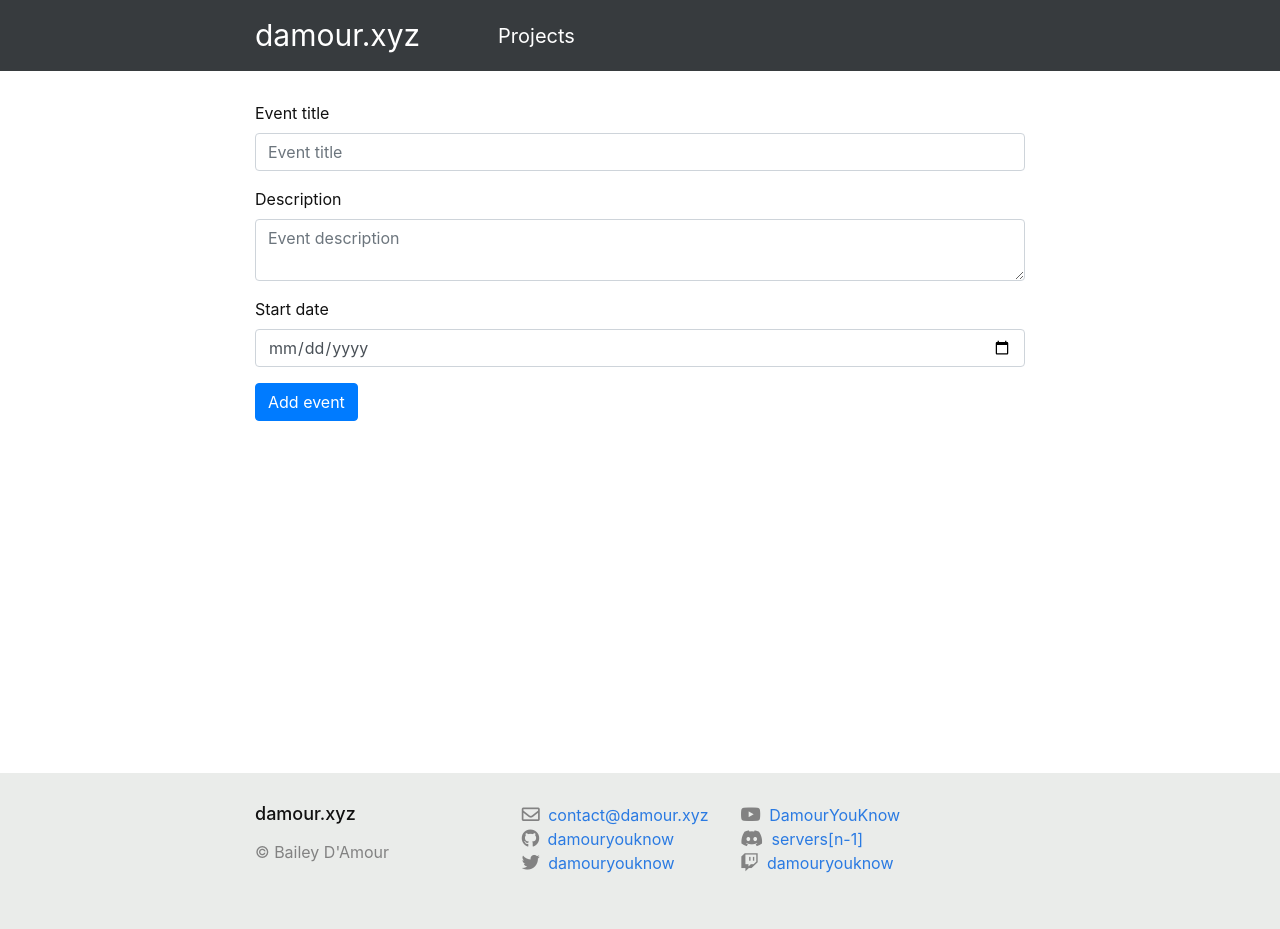
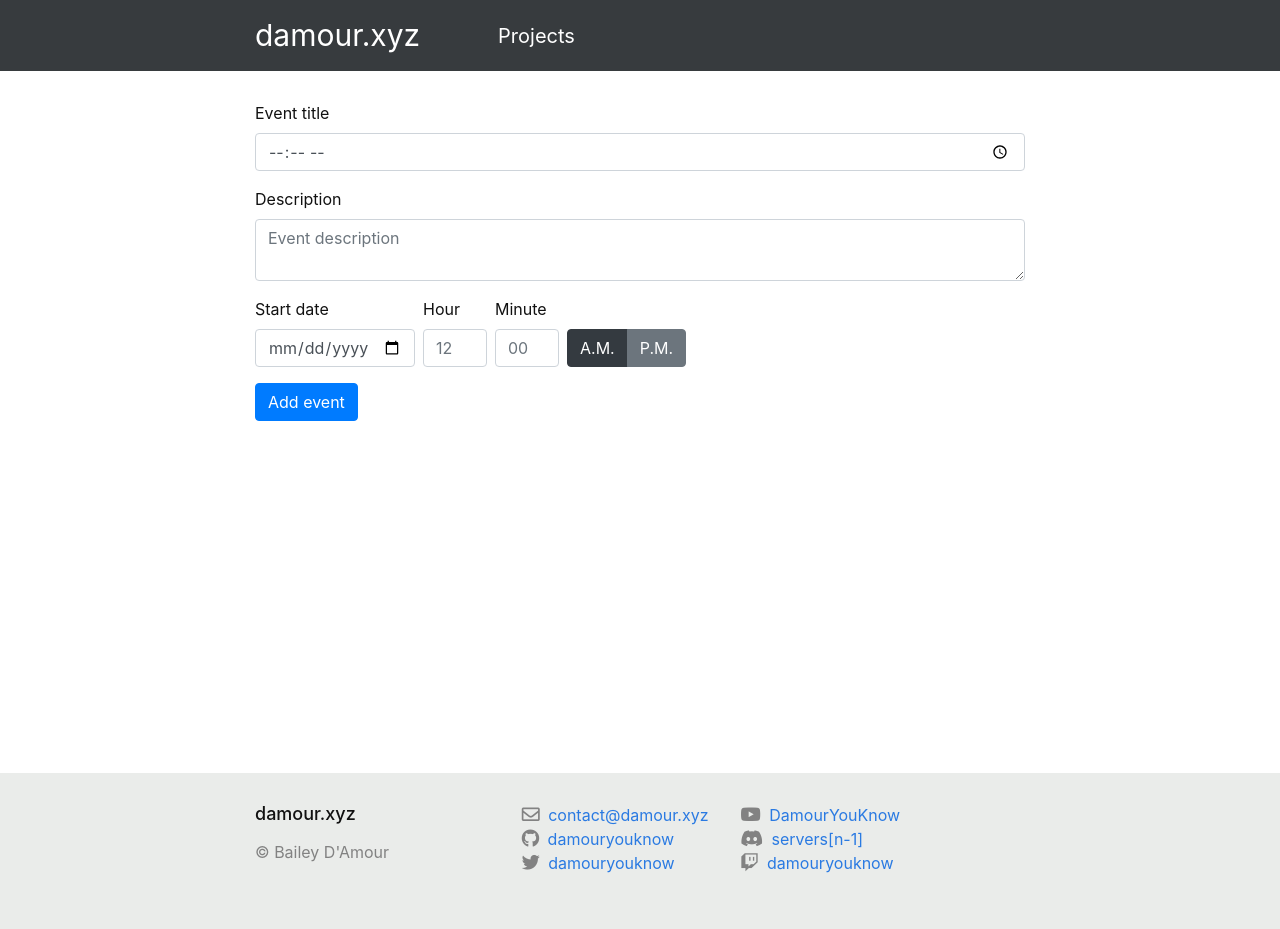
Before and after one commit to DamourYouKnow/damour.xyz, a Jekyll site: the page built from _apps/scheduler.html, in a window 1280 px wide. Built offline with Jekyll 4.4.1, drawn with Linux system fonts in a browser that asks for light colours; nearby versions of some CDN libraries.

Commit message:
Add time picker

```diff
--- a/_apps/scheduler.html
+++ b/_apps/scheduler.html
@@ -5,15 +5,31 @@ layout: default
 <form onsubmit="return false;">
     <div class="form-group">
         <label for="title">Event title</label>
-        <input id="title" type="text" class="form-control" placeholder="Event title">
+        <input id="title" type="time" class="form-control" placeholder="Event title">
     </div>
     <div class="form-group">
         <label for="description">Description</label>
         <textarea id="description" type="text" class="form-control" placeholder="Event description"></textarea>
     </div>
-    <div class="form-group">
-        <label for="exampleInputPassword1">Start date</label>
-        <input id="startDate" type="date" class="form-control" >
+    <div class="flex-row spaced">
+        <div class="form-group">
+            <label for="exampleInputPassword1">Start date</label>
+            <input id="startDate" type="date" class="form-control" >
+        </div>
+        <div class="form-group">
+            <label for="hour">Hour</label>
+            <input id="hour" type="number" class="form-control" placeholder="12">
+        </div>
+        <div class="form-group">
+            <label for="minute">Minute</label>
+            <input id="minute" type="number" class="form-control" placeholder="00">
+        </div>
+        <div id="am-pm-container">
+            <div id="am-pm" class="btn-group" role="group" aria-label="A.M. / P.M.">
+                <button id="am" type="button" class="btn btn-dark">A.M.</button>
+                <button id="pm" type="button" class="btn btn-secondary">P.M.</button>
+            </div>
+        </div>
     </div>
     <button id="submit" type="submit" class="btn btn-primary">Add event</button>
 </form>
--- a/_sass/main.scss
+++ b/_sass/main.scss
@@ -51,6 +51,10 @@ h3 {
     display: flex;
     flex-direction: row;
     flex-wrap: wrap;
+}
+
+.spaced > * {
+    padding-right: 0.5em;
 }
 
 ul.no-style {
@@ -188,3 +192,23 @@ a:hover{
 .fa-bars {
     color: #ffffff;
 }
+
+// Scheduler
+#startDate {
+    max-width: 10em;
+}
+#hour {
+    max-width: 4em;
+}
+#minute {
+    max-width: 4em;
+}
+#am-pm-container {
+    position: relative;
+    margin-bottom: 1rem;
+}
+#am-pm {
+    max-height: 4em;
+    position: absolute;
+    bottom: 0;
+}
```
Also changed, not shown: _apps/scheduler.js (+46 -0 lines).
